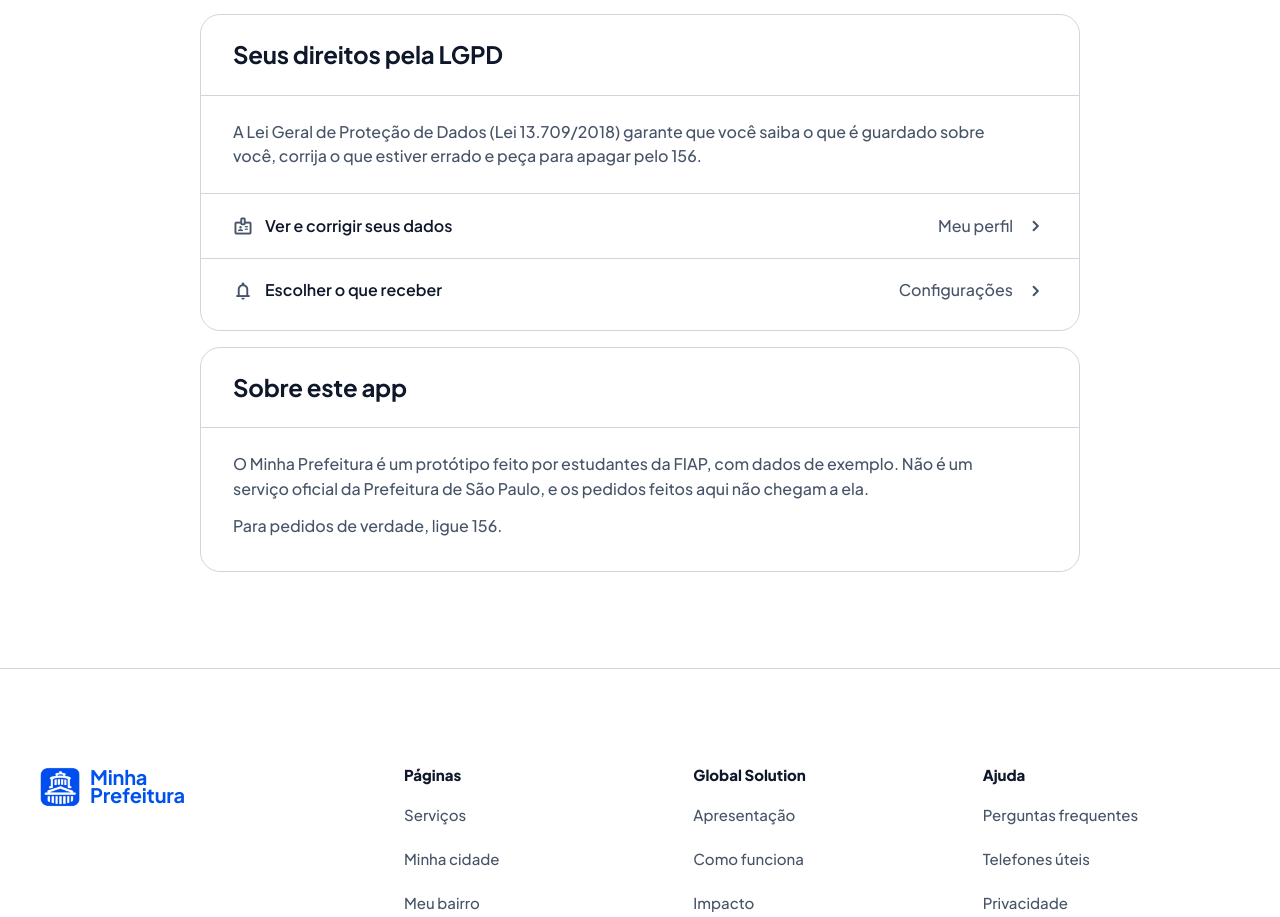
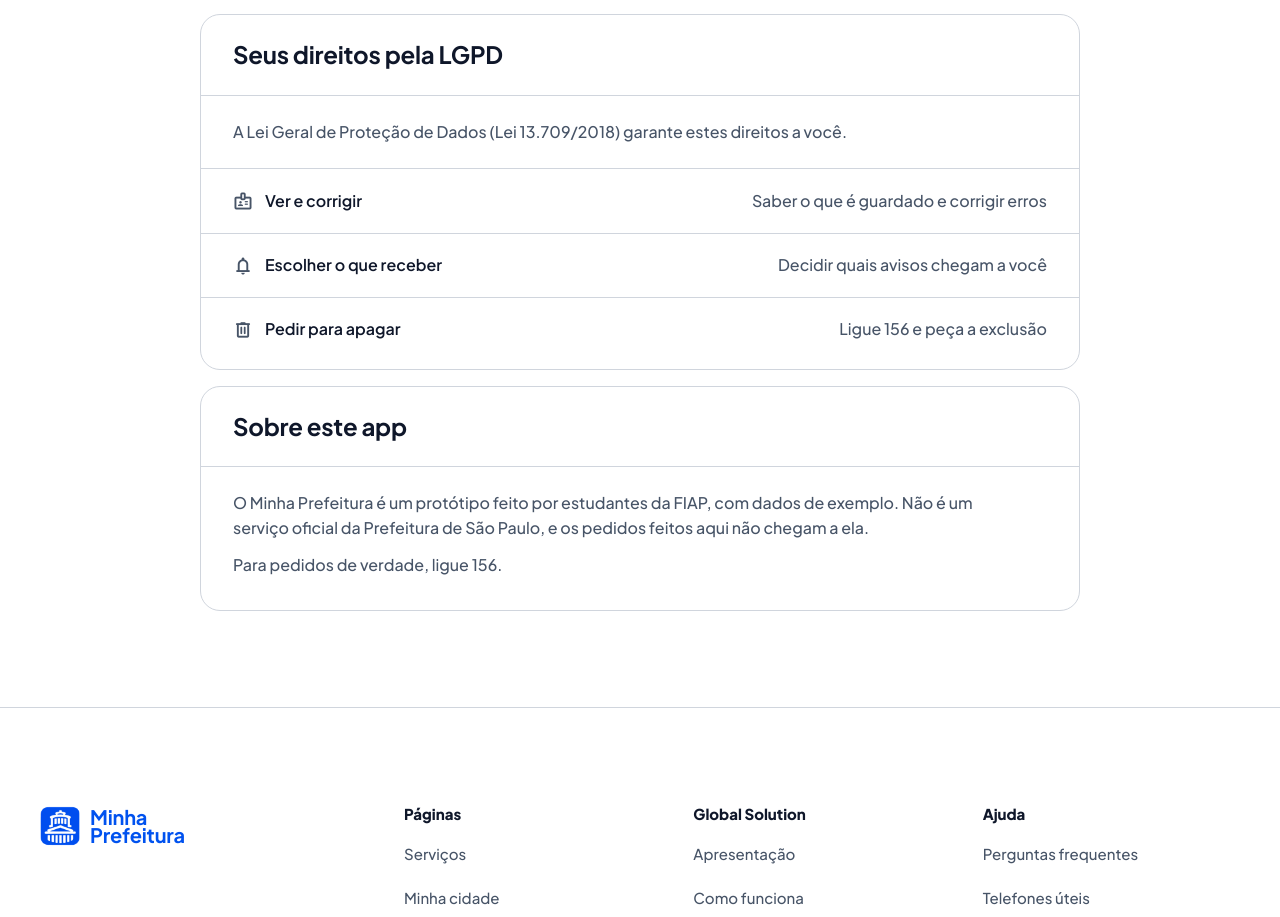
Before and after one commit to Grupo-GLYFFS/Minha-Cidade, a React (Vite) app: page /ajuda/privacidade in a window 1280 px wide. Shown: the part 1291-2208 px from the top of the page. Built offline with nearby package versions, Linux system fonts and the light colour scheme; a web font is replaced by a local one.

Commit message:
feat: direitos da LGPD só explicados na Privacidade, sem links
As linhas Ver e corrigir, Escolher o que receber e Pedir para apagar
viram linhas de ícone e texto, como os outros cards da página.

```diff
--- a/src/dados/privacidade.js
+++ b/src/dados/privacidade.js
@@ -18,3 +18,14 @@ export const DADOS_NAO_GUARDADOS = [
   },
   { icone: 'photo_camera', rotulo: 'Fotos dos pedidos', detalhe: 'Fica só o nome do arquivo' },
 ];
+
+// Direitos pela LGPD, só explicados (a página é informativa, sem links).
+export const DIREITOS_LGPD = [
+  { icone: 'badge', rotulo: 'Ver e corrigir', detalhe: 'Saber o que é guardado e corrigir erros' },
+  {
+    icone: 'notifications',
+    rotulo: 'Escolher o que receber',
+    detalhe: 'Decidir quais avisos chegam a você',
+  },
+  { icone: 'delete', rotulo: 'Pedir para apagar', detalhe: 'Ligue 156 e peça a exclusão' },
+];
--- a/src/paginas/Privacidade.jsx
+++ b/src/paginas/Privacidade.jsx
@@ -4,10 +4,10 @@ import SecaoCard from '../componentes/SecaoCard';
 import LinhaDado from '../componentes/LinhaDado';
 import PilhaCards from '../componentes/ajuda/PilhaCards';
 import TextoCard from '../componentes/ajuda/TextoCard';
-import { DADOS_GUARDADOS, DADOS_NAO_GUARDADOS } from '../dados/privacidade';
+import { DADOS_GUARDADOS, DADOS_NAO_GUARDADOS, DIREITOS_LGPD } from '../dados/privacidade';
 
 // Privacidade (/ajuda/privacidade): o que fica guardado neste navegador, o que não fica,
-// os direitos pela LGPD (com atalhos para Meu perfil e Configurações) e o aviso de protótipo.
+// os direitos pela LGPD (só explicados, sem links) e o aviso de protótipo.
 export default function Privacidade() {
   return (
     <Pagina
@@ -48,23 +48,16 @@ export default function Privacidade() {
 
         <SecaoCard titulo="Seus direitos pela LGPD" lista>
           <TextoCard antesDaLista>
-            <p>
-              A Lei Geral de Proteção de Dados (Lei 13.709/2018) garante que você saiba o que é
-              guardado sobre você, corrija o que estiver errado e peça para apagar pelo 156.
-            </p>
+            <p>A Lei Geral de Proteção de Dados (Lei 13.709/2018) garante estes direitos a você.</p>
           </TextoCard>
-          <LinhaDado
-            icone="badge"
-            rotulo="Ver e corrigir seus dados"
-            valor="Meu perfil"
-            para="/perfil"
-          />
-          <LinhaDado
-            icone="notifications"
-            rotulo="Escolher o que receber"
-            valor="Configurações"
-            para="/configuracoes"
-          />
+          {DIREITOS_LGPD.map((item) => (
+            <LinhaDado
+              key={item.rotulo}
+              icone={item.icone}
+              rotulo={item.rotulo}
+              valor={item.detalhe}
+            />
+          ))}
         </SecaoCard>
 
         <SecaoCard titulo="Sobre este app">
```
